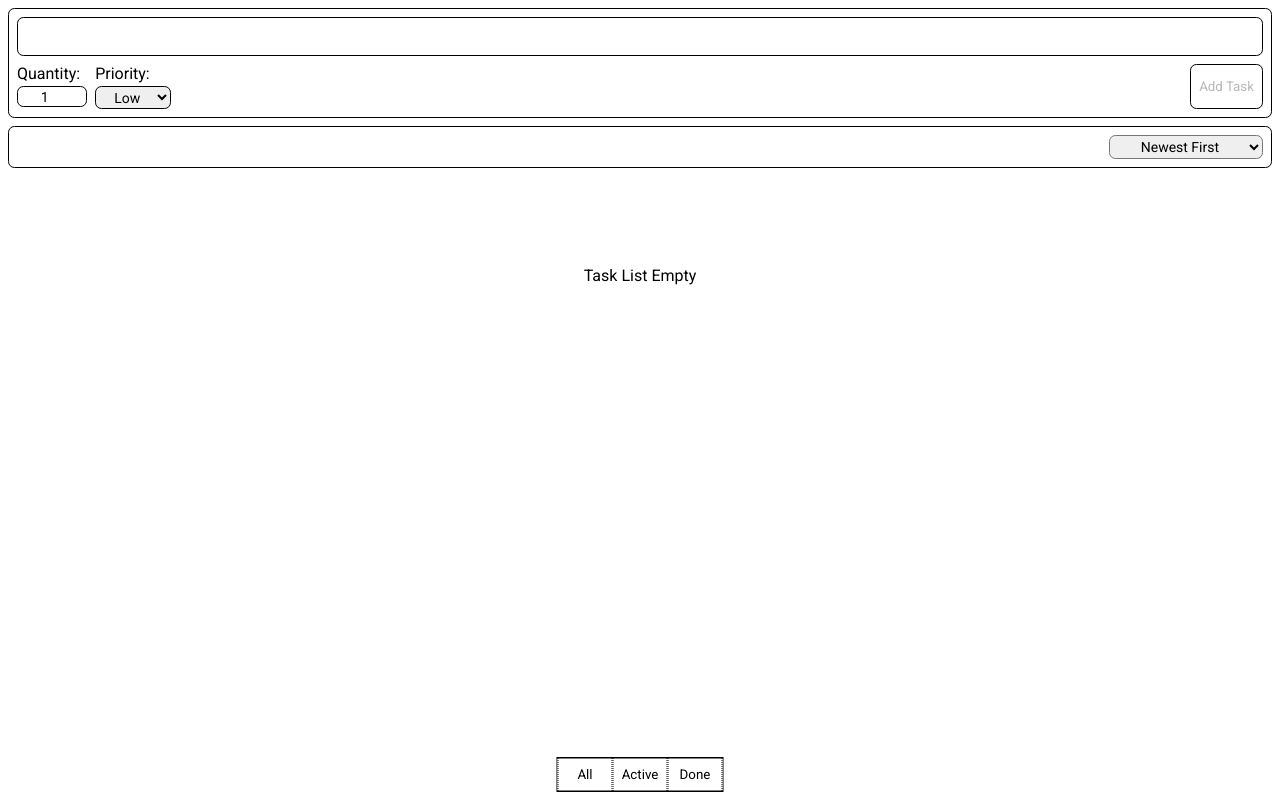
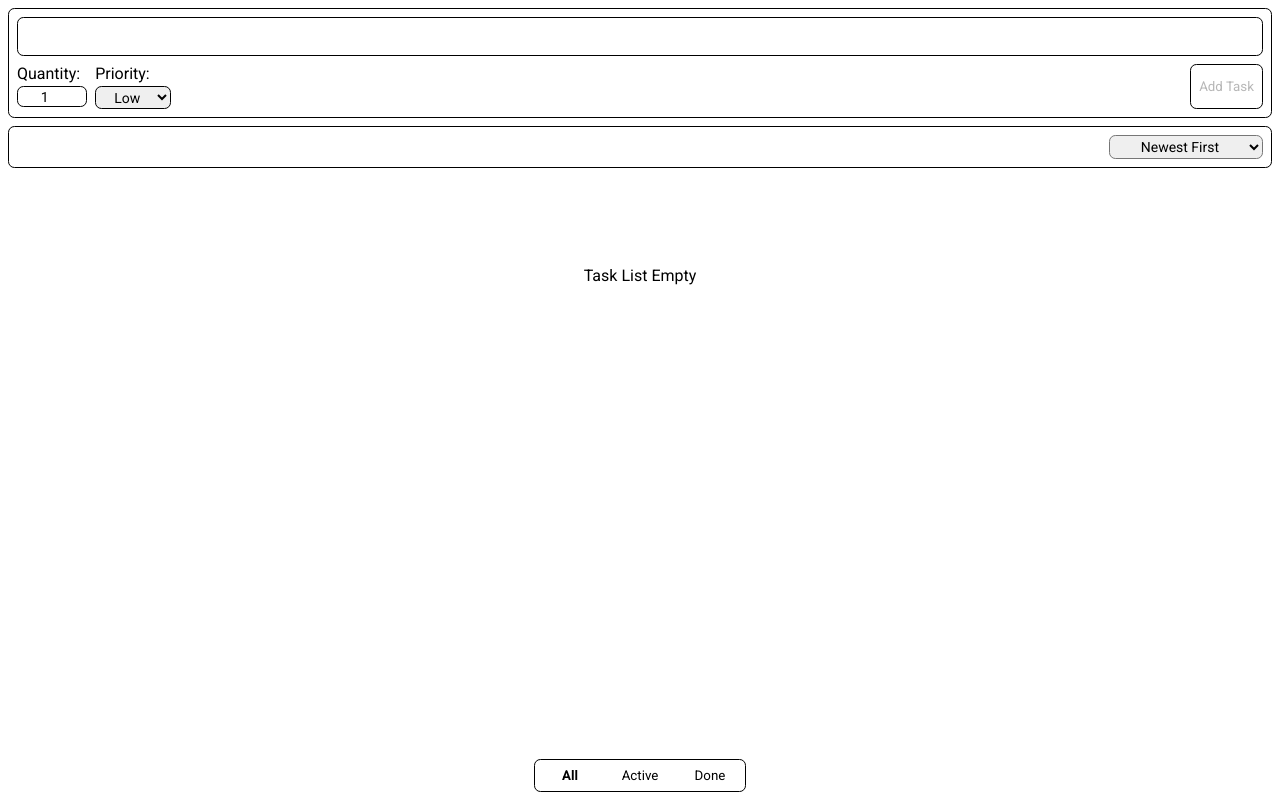
Before and after one commit to dejanpls/pocketlist, a React (Vite) app: page / in a window 1280 px wide. Built offline with nearby package versions, Linux system fonts and the light colour scheme.

Commit message:
style: tabs bar buttons

```diff
--- a/src/App.jsx
+++ b/src/App.jsx
@@ -124,7 +124,7 @@ export default function App() {
         handleEdit,
         editId,
       }}
-      filterData={{ handleFilter }}
+      filterData={{ filter, handleFilter }}
     />
   );
 }
--- a/src/components/Tabs.jsx
+++ b/src/components/Tabs.jsx
@@ -1,15 +1,30 @@
 import "../styles/tabs.css";
 
-export default function Tabs({ handleFilter }) {
+export default function Tabs({ filter, handleFilter }) {
   return (
     <div className="tabs">
-      <button type="button" value="all" onClick={handleFilter}>
+      <button
+        className={filter === "all" ? "selected" : ""}
+        type="button"
+        value="all"
+        onClick={handleFilter}
+      >
         All
       </button>
-      <button type="button" value="active" onClick={handleFilter}>
+      <button
+        className={filter === "active" ? "selected" : ""}
+        type="button"
+        value="active"
+        onClick={handleFilter}
+      >
         Active
       </button>
-      <button type="button" value="done" onClick={handleFilter}>
+      <button
+        className={filter === "done" ? "selected" : ""}
+        type="button"
+        value="done"
+        onClick={handleFilter}
+      >
         Done
       </button>
     </div>
--- a/src/styles/tabs.css
+++ b/src/styles/tabs.css
@@ -1,5 +1,6 @@
 div.tabs {
   border: 1px solid black;
+  border-radius: 0.4rem;
   display: flex;
   justify-content: center;
   position: fixed;
@@ -9,8 +10,12 @@ div.tabs {
 }
 
 div.tabs > button {
-  background-color: white;
-  border: 1px dotted black;
+  background-color: transparent;
+  border: none;
   padding: 0.5rem;
-  width: 55px;
+  width: 70px;
 }
+
+div.tabs > button.selected {
+  font-weight: 700;
+}
```
